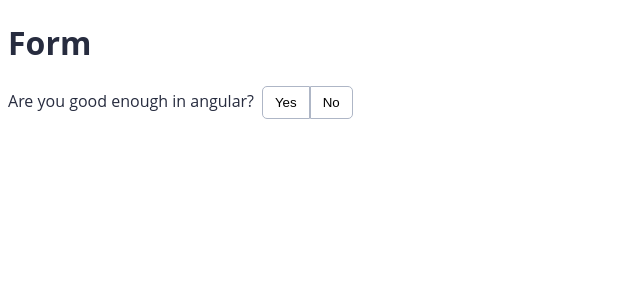
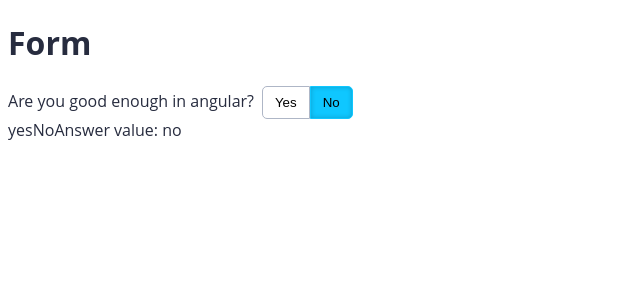
Before and after one commit to Rennan-sbarros/Acessibilidade-Angular, an Angular app: page / in a window 1280 px wide. Shown: the top 300 px of the page, without its empty margins (0-640 px from the left). Built offline with nearby package versions, Linux system fonts and the light colour scheme.

Commit message:
adding activation logic

```diff
--- a/src/app/app.component.html
+++ b/src/app/app.component.html
@@ -1,8 +1,9 @@
 <main>
   <h1>Form</h1>
   <app-yes-no-button-group
-    [value]="yesNoAnswer"
+    [(value)]="yesNoAnswer"
     label="Are you good enough in angular?"
   >
   </app-yes-no-button-group>
+  <span>yesNoAnswer value: {{ yesNoAnswer }}</span>
 </main>
--- a/src/app/shared/components/yes-no-button-group/yes-no-button-group.component.html
+++ b/src/app/shared/components/yes-no-button-group/yes-no-button-group.component.html
@@ -3,12 +3,16 @@
   <button
     type="button"
     class="button button-yes"
+    [class.button-pressed]="value == options.YES"
+    (click)="activate(options.YES)"
   >
   Yes
   </button>
   <button
    type="button"
    class="button button-no"
+   [class.button-pressed]="value == options.NO"
+   (click)="activate(options.NO)"
   >
   No
   </button>
--- a/src/app/shared/components/yes-no-button-group/yes-no-button-group.component.scss
+++ b/src/app/shared/components/yes-no-button-group/yes-no-button-group.component.scss
@@ -1,3 +1,5 @@
+$button-pressed-background: #0FC7FF;
+
 .button-group{
   .label{
     margin-right: 0.5rem;
@@ -17,5 +19,11 @@
     &.button-no{
       border-radius: 0 5px 5px 0;
     }
+
+    &.button-pressed{
+      background-color: $button-pressed-background;
+      border-color: $button-pressed-background;
+      box-shadow: inset 0 0 5px 0 rgba(0, 0, 0, .2);
+    }
   }
 }
--- a/src/app/shared/components/yes-no-button-group/yes-no-button-group.component.ts
+++ b/src/app/shared/components/yes-no-button-group/yes-no-button-group.component.ts
@@ -1,4 +1,4 @@
-import { Component, Input, OnInit } from '@angular/core';
+import { Component, EventEmitter, Input, OnInit, Output } from '@angular/core';
 
 @Component({
   selector: 'app-yes-no-button-group',
@@ -9,10 +9,22 @@ export class YesNoButtonGroupComponent implements OnInit {
 
   @Input() public value: string = null;
   @Input() public label = '';
+  @Output() public valueChange = new EventEmitter<string>();
+
+  public options = YesNoButtonGroupOptions;
 
   constructor() { }
 
   ngOnInit(): void {
   }
 
+  public activate(value: string): void{
+    this.value = value
+    this.valueChange.emit(this.value)
+  }
 }
+
+enum YesNoButtonGroupOptions{
+  YES = 'yes',
+  NO = 'no'
+}
```
